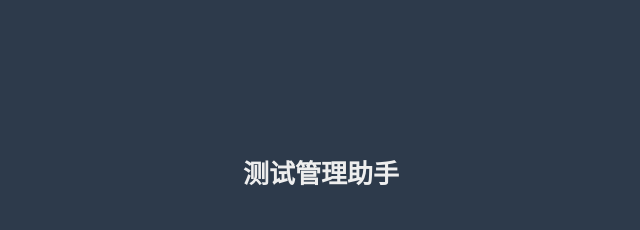
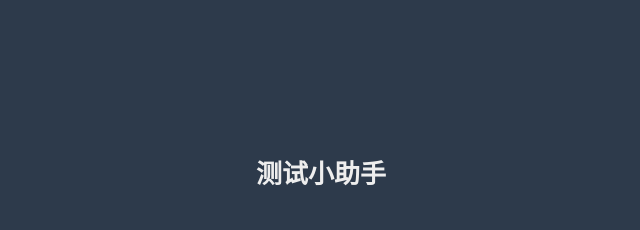
Before and after one commit to PatrickHXH/FutureHxh, a Vue app in the folder vue-admin-template/: page /login in a window 1280 px wide. Shown: the top 230 px of the page, without its empty margins (319-959 px from the left). Built offline with nearby package versions, Linux system fonts and the light colour scheme.

Commit message:
修改管理平台名字

```diff
--- a/vue-admin-template/src/views/login/index.vue
+++ b/vue-admin-template/src/views/login/index.vue
@@ -3,7 +3,7 @@
     <el-form ref="loginForm" :model="loginForm" :rules="loginRules" class="login-form" auto-complete="on" label-position="left">
 
       <div class="title-container">
-        <h3 class="title">测试管理助手</h3>
+        <h3 class="title">测试小助手</h3>
       </div>
 
       <el-form-item prop="username">
```
